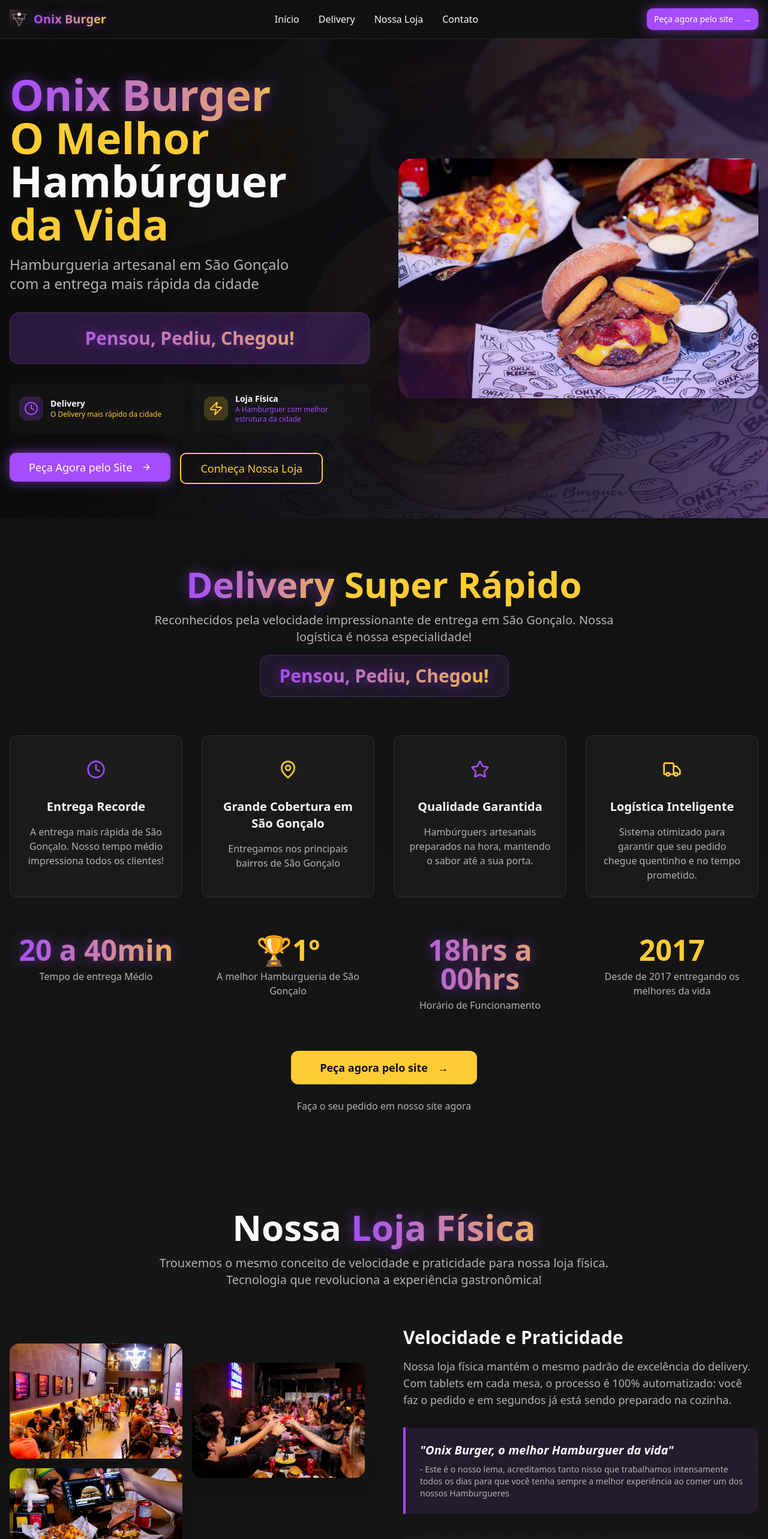
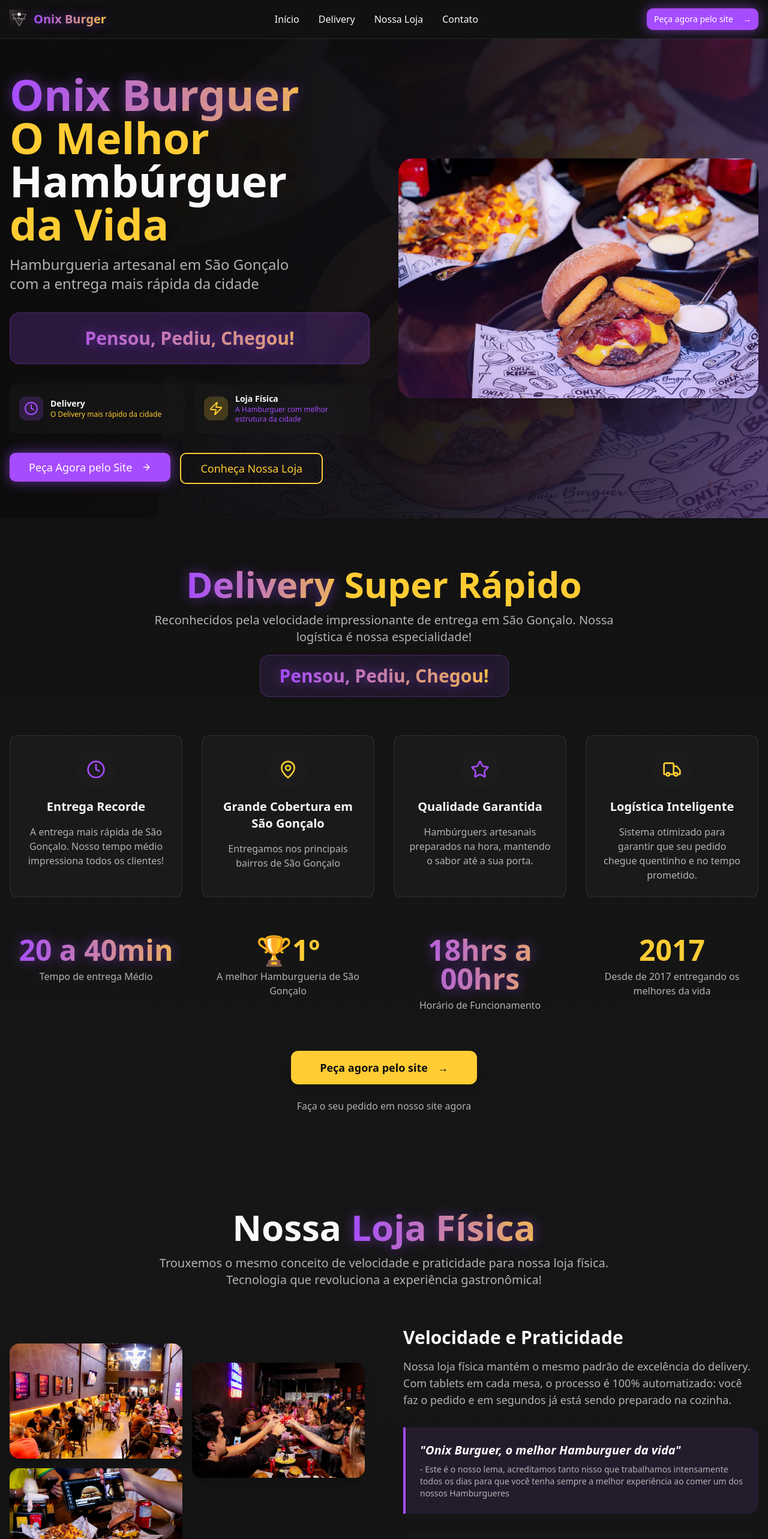
Before and after one commit to gustavogmd/onixburguer-speedy-launch, a React (Vite) app: page / in a window 1280 px wide. Shown: the top 2566 px of the page at 60% size. Built offline with nearby package versions, Linux system fonts and the light colour scheme; the HTML template or start-up script is replaced by a standard one.

Commit message:
Visual edit in Lovable

```diff
--- a/src/components/Footer.tsx
+++ b/src/components/Footer.tsx
@@ -9,7 +9,7 @@ const Footer = () => {
           <div className="space-y-6">
             <div className="flex items-center space-x-3">
               <img src={onixLogo} alt="Onix Burger" className="h-10 w-10" />
-              <span className="text-2xl font-bold neon-text">Onix Burger</span>
+              <span className="text-2xl font-bold neon-text">Onix Burguer</span>
             </div>
             <p className="text-muted-foreground">
               A hamburgueria artesanal de São Gonçalo com a entrega mais rápida da cidade.
--- a/src/components/HeroSection.tsx
+++ b/src/components/HeroSection.tsx
@@ -15,7 +15,7 @@ const HeroSection = () => {
           <div className="space-y-8 fade-in-up">
             <div className="space-y-4">
               <h1 className="text-5xl md:text-7xl font-bold leading-tight">
-                <span className="neon-text">Onix Burger</span>
+                <span className="neon-text">Onix Burguer</span>
                 <br />
                 <span className="text-onix-gold">O Melhor</span>
                 <br />
--- a/src/components/StoreSection.tsx
+++ b/src/components/StoreSection.tsx
@@ -64,9 +64,7 @@ const StoreSection = () => {
 
             {/* Quote */}
             <div className="bg-onix-purple/10 border-l-4 border-onix-purple rounded-r-2xl p-6">
-              <blockquote className="text-xl font-semibold text-foreground italic">
-                "Onix Burger, o melhor Hamburguer da vida"
-              </blockquote>
+              <blockquote className="text-xl font-semibold text-foreground italic">"Onix Burguer, o melhor Hamburguer da vida"</blockquote>
               <p className="text-sm text-muted-foreground mt-2">- Este é o nosso lema, acreditamos tanto nisso que trabalhamos intensamente todos os dias para que você tenha sempre a melhor experiência ao comer um dos nossos Hamburgueres</p>
             </div>
 
```
